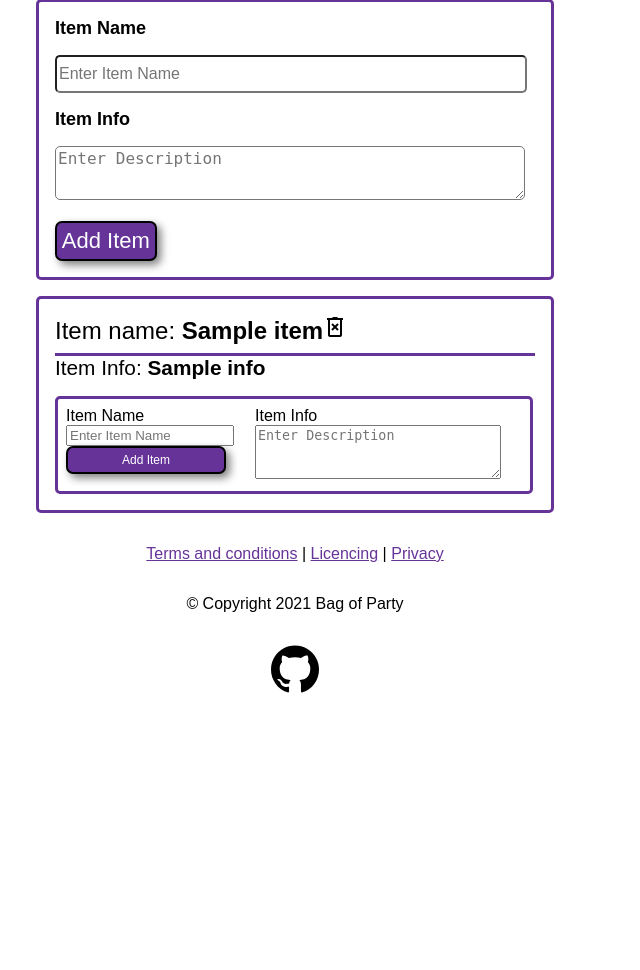
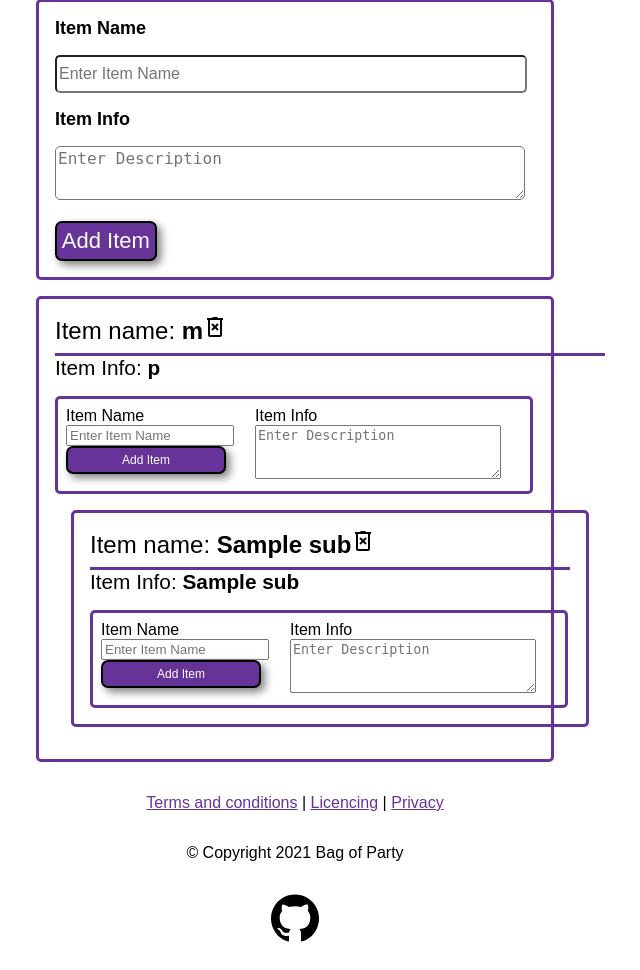
Before and after one commit to Bag-of-Party/python-website, a Flask app: template templates/partypage.html in a window 1280 px wide. Shown: the part 438-1408 px from the top of the page, without its empty margins (345-985 px from the left). Before the commit the page ends 1131 px from the top, so only its background shows below. Run offline with Flask 2, Linux system fonts and the light colour scheme; the template is opened without the code that fills it: most values are stand-ins (such as "Sample title", 1, 10 or a date in 2020); some libraries are stand-ins or nearby versions.

Commit message:
sub items showing but extra data being show as well

```diff
--- a/bagofparty.py
+++ b/bagofparty.py
@@ -91,14 +91,12 @@ def party(slug, party_name):
     # with_container_id = {}
     without_container_id = {}
 
-
     for item in page_items:
         if item['container_id'] == None:
             without_container_id[item['id']] = item
 
     with_container_id = []
     # without_container_id = []
-
 
     for item in page_items:
         if item['container_id'] != None:
@@ -108,18 +106,6 @@ def party(slug, party_name):
         for k,v in without_container_id.items():
             if item[4] == k:
                 without_container_id[k].append(item)
-        # if item[4] in without_container_id.keys():
-        #     print("TRUE")
-
-    # for item in with_container_id:
-    #     if item[4] in without_container_id.keys():
-    #         print("TRUE")
-
-    # for k,v in without_container_id:
-    #     for item in with_container_id:
-    #         if item[4] == k:
-    #             v.update(item)
-
 
     print('with_container_id')
     print(with_container_id)
@@ -127,57 +113,32 @@ def party(slug, party_name):
     print(without_container_id)
 
 
-    # for key, val in with_container_id.items():
-    #     if key in without_container_id.items():
-    #         print("TURE")
+    print('SUB_DATA')
+    # for k,v in without_container_id.items():
+    #     print('VALUE')
+    #     print(v)
+    #     final.append(v)
+    for k,v in without_container_id.items():
+        print('Container')
+        print(v[0:4:])
+        print('VALUEINSIDE')
+        print(v[:1:-1])
+    # for k,v in without_container_id.items():
+    #     print('Container')
+    #     print(v[0:4:])
 
+    sub_data = without_container_id
 
-    # for item in with_container_id:
-    #     for container in without_container_id:
-    #         if item[4] == container[4]:
-    #             group.append(container,item)
-
-    # print('*******')
-    # print(group)
-
-
-    # for item in with_container_id:
-    #     print(item[4])
-
-    items_by_id = {}
-    items_by_container_id  = {}
-    final = {}
-
-    # for item in page_items:
-    #     items_by_id[item['id']] = item
-        # if item['container_id'] not in items_by_container_id:
-        #     items_by_container_id[item['container_id']] = []
-        # items_by_container_id[item['container_id']].append(item['id'])
-
-    # print('ITEMS BY ID')
-    # # print(items_by_id)
-    # print("ITEMS BY CONTAINER")
-    # print(items_by_container_id)
-
-    # print(items_by_id['id'])
-    # for item in items_by_id.keys():
-    #     for thing in with_container_id:
-    #         if thing[4] == item:
-    #             final[item] = thing
-
-    # print('******')
+    print("FINAL")
     # print(final)
-
-    # # for item in items_by_container_id[None]:
-    # items = []
-    # for item in items_by_container_id[None]:
-    #     for child in items_by_container_id[item['id']]:
-    #         item['children'].append(items_by_id[child])
+    # for i in final:
+    #     print("iiiii")
+    #     print(i[4])
 
     db_cur.close()
     db_conn.close()
     # session["data"] = partyData
-    return render_template('partypage.html', data=data, page_items=page_items)
+    return render_template('partypage.html', data=data, page_items=page_items, sub_data=without_container_id.items())
 
 
 if __name__ == "__main__":
--- a/templates/partypage.html
+++ b/templates/partypage.html
@@ -31,17 +31,16 @@
     </form>
 
     <div class="items_grid">
-        {% for item in page_items %}
+        {% for k,v in sub_data %}
         <div class="item_box">
-            <div class="item_box_name">Item name: <span>{{ item.name }}</span><a href="?delete={{ item.id }}"><img alt="bin" src="/static/images/icons/bin.png" /></a></div>
-            <div class="item_box_info">Item Info: <span>{{ item.info }}</span></div>
-            <!-- <div class="item_box_info">Item Info: <span>{{ item.container_id}}</span></div> -->
+            <div class="item_box_name">Item name: <span>{{ v[0:4:][2] }}</span><a href="?delete={{ k }}"><img alt="bin" src="/static/images/icons/bin.png" /></a></div>
+            <div class="item_box_info">Item Info: <span>{{ v[0:4:][3] }}</span></div>
             <div class="item_box_form">
                 <form class="item_box_input" method="POST">
                     <div class="item_box_grid">
                         <span class="item_box_inputContainer">
                             <div>
-                                <input type="hidden" name="container_id" value="{{ item.id }}" />
+                                <input type="hidden" name="container_id" value="{{ k }}" />
                                 <label>Item Name</label>
                             </div>
                             <div>
@@ -61,6 +60,40 @@
                         </span>
                     </div>
                 </form>
+                <!-- {% if v[-1] != None %} -->
+                    {% for i in v %}
+                    <div class="item_box">
+                        <div class="item_box_name">Item name: <span>{{ i[2] }}</span><a href="?delete={{ k }}"><img alt="bin" src="/static/images/icons/bin.png" /></a></div>
+                        <div class="item_box_info">Item Info: <span>{{ i[3] }}</span></div>
+                        <div class="item_box_form">
+                            <form class="item_box_input" method="POST">
+                                <div class="item_box_grid">
+                                    <span class="item_box_inputContainer">
+                                        <div>
+                                            <input type="hidden" name="container_id" value="{{ k }}" />
+                                            <label>Item Name</label>
+                                        </div>
+                                        <div>
+                                            <input class="item_box_itemTextInput" placeholder="Enter Item Name" maxlength="25" type="text" name="add_item"/>
+                                        </div>
+                                        <span class="inputContainer">
+                                            <input class="item_box_cta" type="submit" maxlength="20" value="Add Item">
+                                        </span>
+                                    </span>
+                                    <span class="item_box_inputContainer">
+                                        <div>
+                                            <label>Item Info</label>
+                                        </div>
+                                        <div>
+                                            <textarea class="item_box_itemTextInput" placeholder="Enter Description" rows="3" cols="20" maxlength="200" name="add_item_info"></textarea>
+                                        </div>
+                                    </span>
+                                </div>
+                            </form>
+                        </div>
+                    </div>
+                    {% endfor %}
+                <!-- {% endif %} -->
             </div>
         </div>
         {% endfor %}
```
